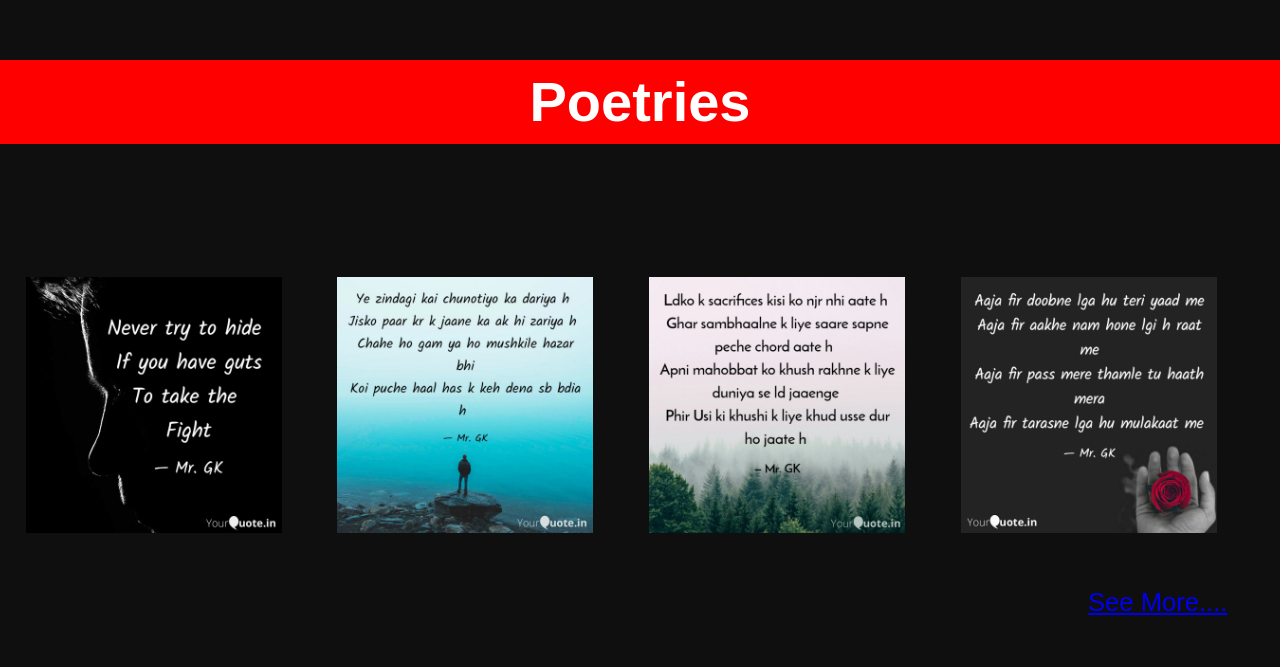
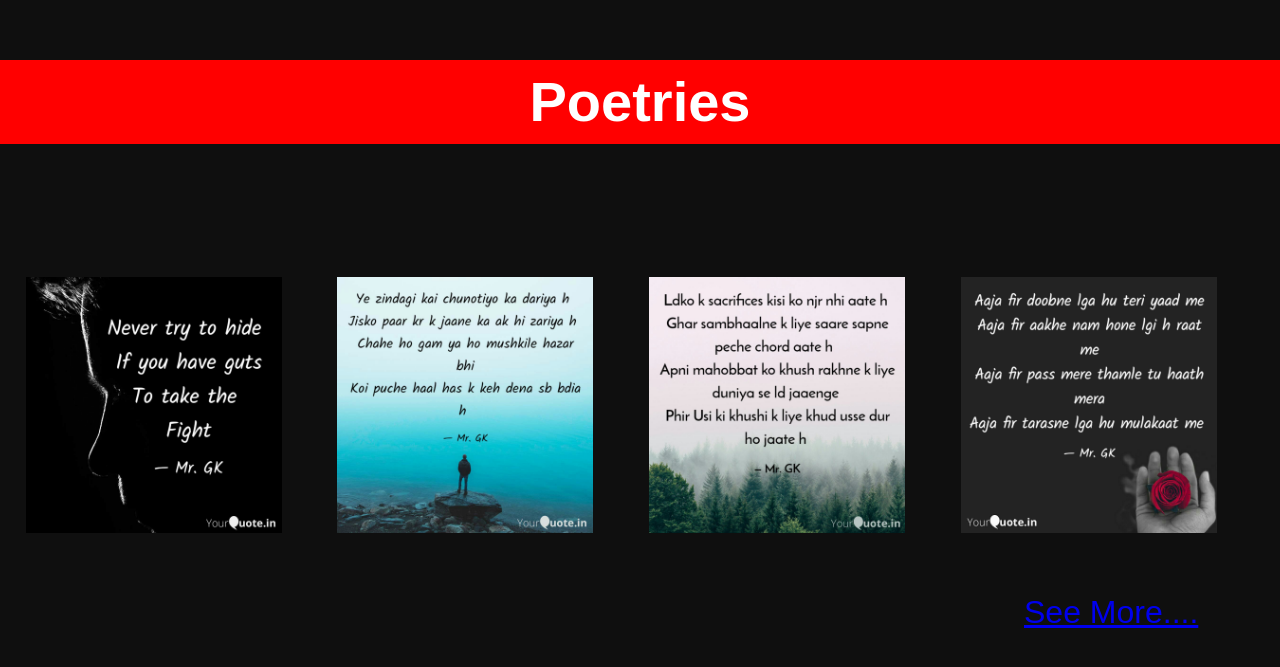
Before and after one commit to mrgk01/mrgk01.github.io, a plain HTML site: page index.html in a window 1280 px wide. Shown: the part 1251-1918 px from the top of the page. Drawn offline with Linux system fonts and the light colour scheme.

Commit message:
Update index.html

```diff
--- a/index.html
+++ b/index.html
@@ -264,8 +264,8 @@
     }
     #pg{
         position: relative;
-        margin-left: 85%;
-        font-size: 160%;
+        margin-left: 80%;
+        font-size: 200%;
         margin-bottom: 5%;
 
     }
```
